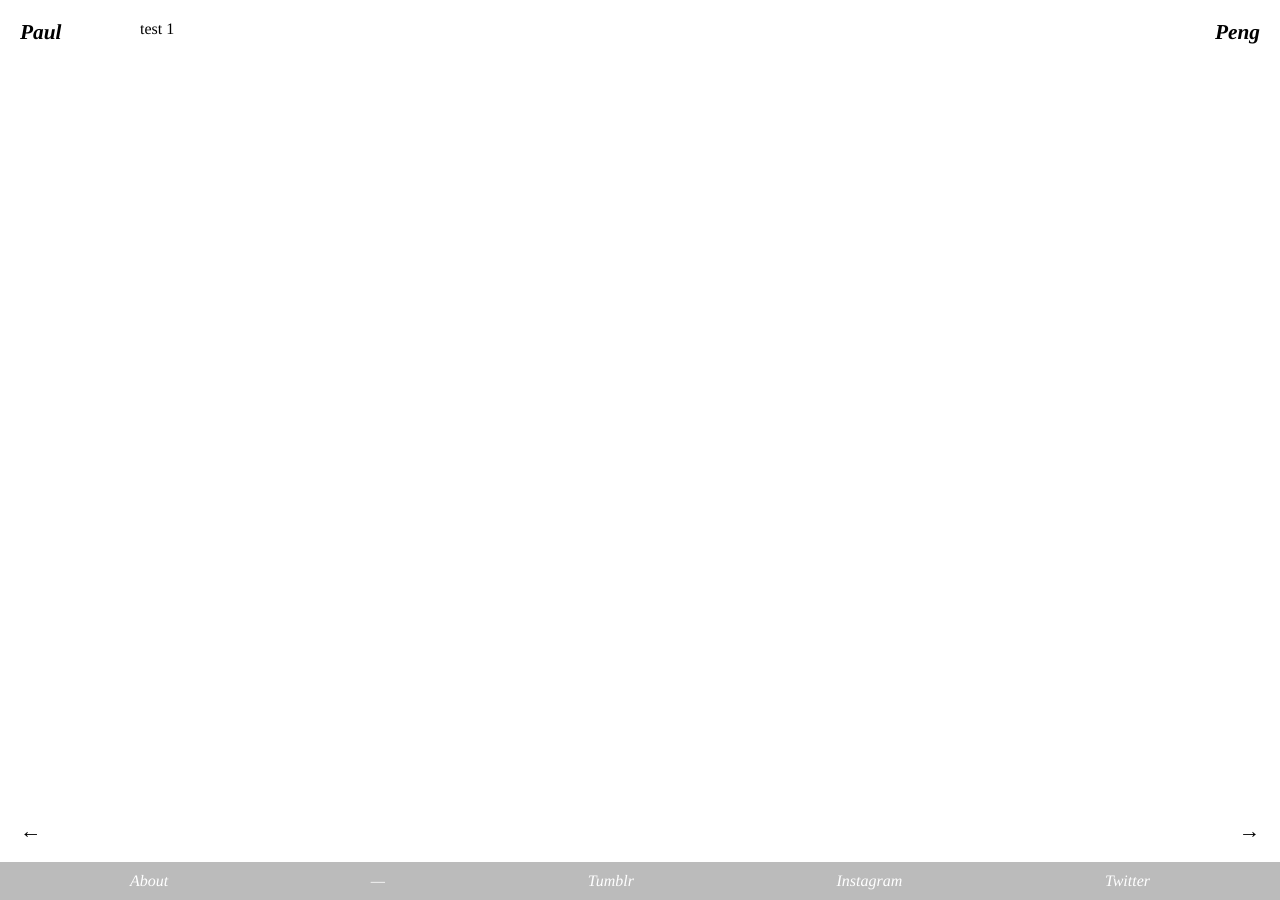
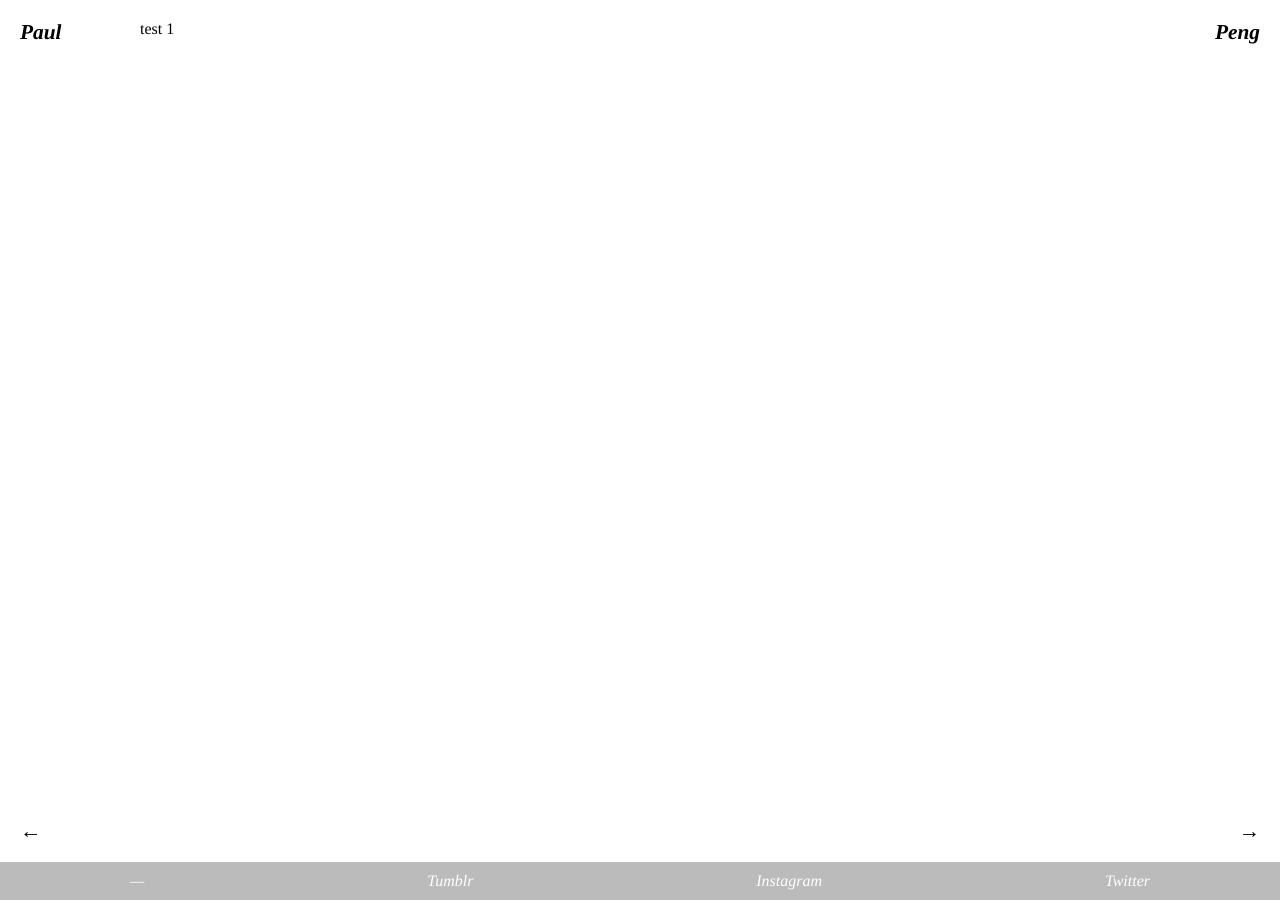
Before and after one commit to paul1peng/paul1peng.github.io, a Jekyll site: the page built from _posts/2000-10-12-.html, in a window 1280 px wide. Built offline with Jekyll 4.4.1, drawn with Linux system fonts in a browser that asks for light colours.

Commit message:
Generalize footer link generation

```diff
--- a/_config.yml
+++ b/_config.yml
@@ -1,10 +1,20 @@
 title: "Paul Peng"
-email: "me@paulpengdotcom.com"
 description: "Paul's Peng."
 language: "en-us"
 
 baseurl: ""
 url: "www.paulpengdotcom.com"
+
+social_media:
+  -
+    name: Tumblr
+    url: "http://hypertyping.tumblr.com/"
+  -
+    name: Instagram
+    url: "https://www.instagram.com/pppaulpeng/"
+  -
+    name: Twitter
+    url: "https://twitter.com/1732051"
 
 defaults:
   -
--- a/_layouts/default.html
+++ b/_layouts/default.html
@@ -66,11 +66,17 @@
 
 <footer id="siteFooter" class="footer-position footer-style collapsed">
   <div class="footer-spacing">
-    <a class="footer-item-spacing">About</a>
+    {% for infoPage in site.pages %}
+    {% if infoPage.isInfoPage %}
+    <a class="footer-item-spacing" href="{{ infoPage.url }}">{{ infoPage.title }}</a>
+    {% endif %}
+    {% endfor %}
+    {% if site.pages.size > 0 and site.social_media.size > 0 %}
     <div class="footer-item-spacing">&mdash;</div>
-    <a class="footer-item-spacing">Tumblr</a>
-    <a class="footer-item-spacing">Instagram</a>
-    <a class="footer-item-spacing">Twitter</a>
+    {% endif %}
+    {% for socialMedia in site.social_media %}
+    <a class="footer-item-spacing" href="{{ socialMedia.url }}">{{ socialMedia.name }}</a>
+    {% endfor %}
   </div>
 </footer>
 
--- a/_sass/_layout.scss
+++ b/_sass/_layout.scss
@@ -53,7 +53,7 @@
 
 .footer-spacing {
   @include base-spacing(
-    $padding: $site-gutter ($site-gutter / 2),
+    $padding: ($site-gutter / 2),
     $direction: column
   );
   justify-content: space-between;
@@ -62,6 +62,10 @@
   max-width: $max-width-main;
   margin: auto;
   overflow-x: scroll;
+}
+
+.footer-item-spacing {
+  margin: ($site-gutter / 2) ($site-gutter / 2);
 }
 
 @include spacing($site-gutter, $site-gutter, $footer-gutter);
@@ -83,10 +87,6 @@
     width: #{"calc(100% -"} 2 * $width-side #{")"};
   }
 
-}
-
-.footer-item-spacing {
-  margin: 0 ($site-gutter / 2);
 }
 
 
```
